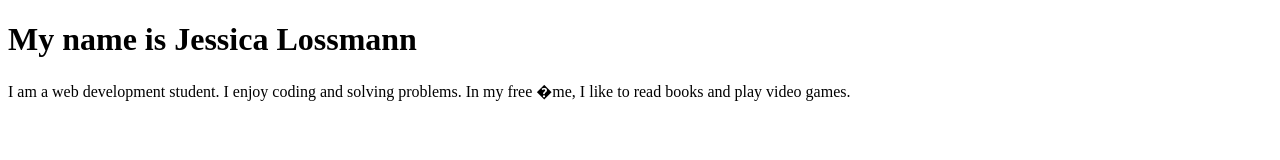
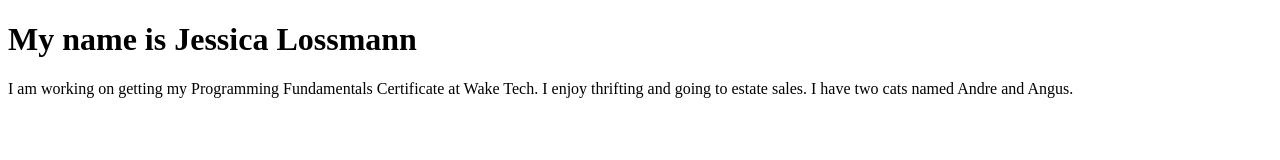
Before and after one commit to JessicaLossmann/JessicaLossmann.github.io, a plain HTML site: page index.html in a window 1280 px wide. Drawn offline with Linux system fonts and the light colour scheme.

Commit message:
Update index.html

```diff
--- a/index.html
+++ b/index.html
@@ -11,7 +11,7 @@ Introducion</title>
   <body>
     <h1>My name is Jessica Lossmann
     </h1>
-    <p>I am a web development student. I enjoy coding and solving problems. In my
-free �me, I like to read books and play video games.</p>
+    <p>I am working on getting my Programming Fundamentals Certificate at Wake Tech.
+      I enjoy thrifting and going to estate sales. I have two cats named Andre and Angus.</p>
   </body>
 </html>
```
